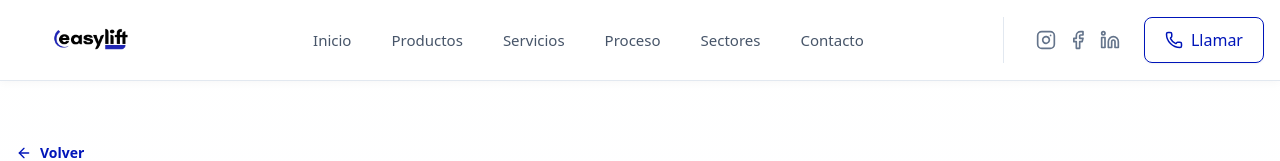
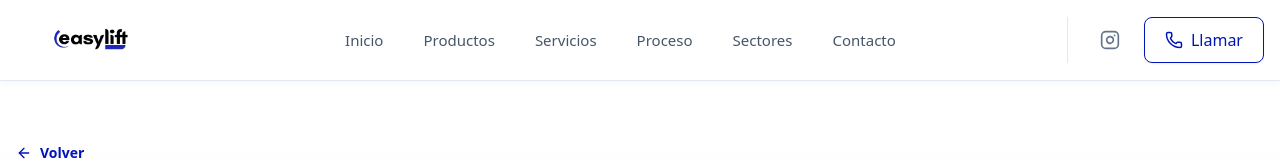
Before and after one commit to Joaquin-Sposetti/ProyectoRodri, a React (Vite) app: page /productos in a window 1280 px wide. Shown: the top 161 px of the page. Built offline with nearby package versions, Linux system fonts and the light colour scheme.

Commit message:
Cambiamos todo 2

```diff
--- a/src/pages/ProductsPage.tsx
+++ b/src/pages/ProductsPage.tsx
@@ -164,22 +164,6 @@ export default function ProductsPage() {
                 className="text-slate-500 hover:text-easyliftBlue transition"
               >
                 <Instagram size={20} />
-              </a>
-              <a
-                href="https://facebook.com"
-                target="_blank"
-                rel="noreferrer"
-                className="text-slate-500 hover:text-easyliftBlue transition"
-              >
-                <Facebook size={20} />
-              </a>
-              <a
-                href="https://linkedin.com"
-                target="_blank"
-                rel="noreferrer"
-                className="text-slate-500 hover:text-easyliftBlue transition"
-              >
-                <Linkedin size={20} />
               </a>
             </div>
 
```
